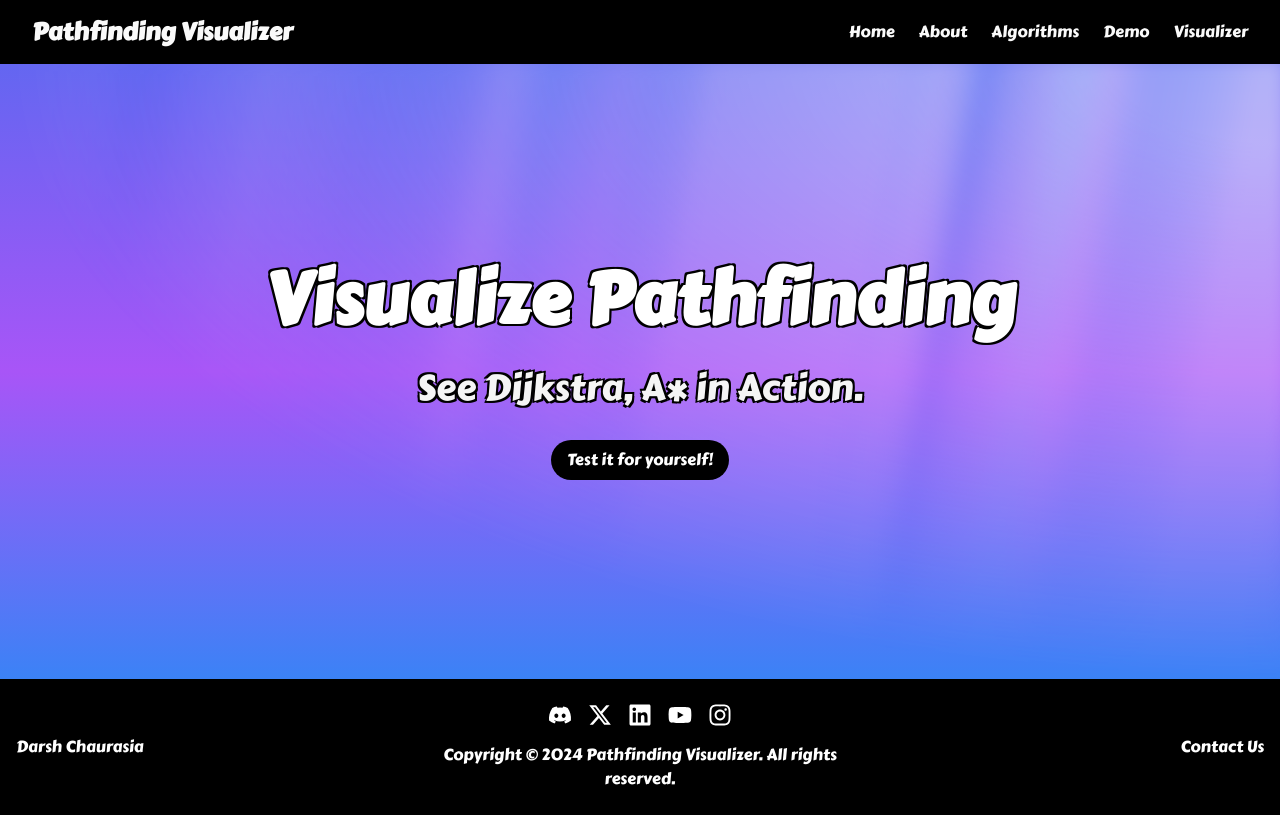
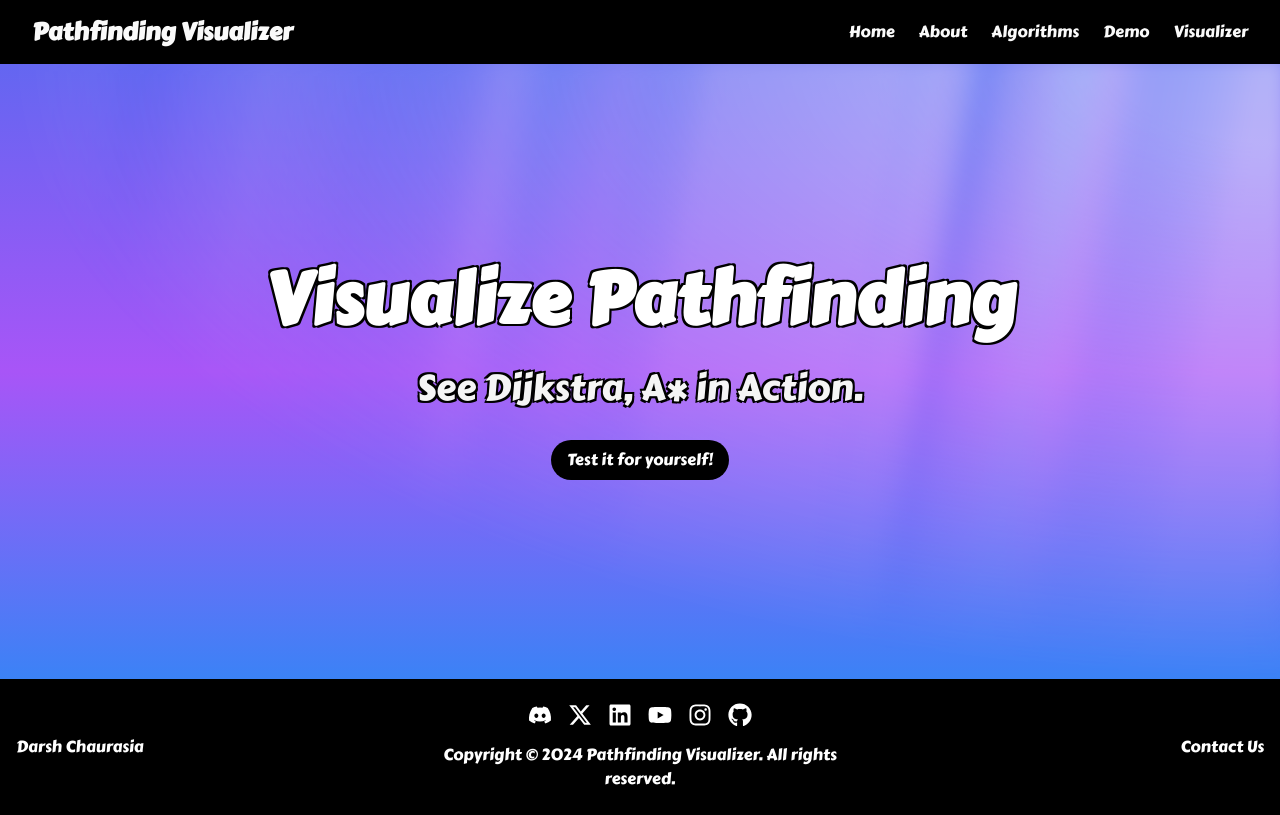
Before and after one commit to darshchaurasia/Pathfinding-Visualizer, a Next.js app: page / in a window 1280 px wide. Built offline with nearby package versions, Linux system fonts and the light colour scheme.

Commit message:
add sourcecode hyperlink

```diff
--- a/src/components/Footer.tsx
+++ b/src/components/Footer.tsx
@@ -1,5 +1,5 @@
 import React from 'react';
-import { FaDiscord, FaLinkedin, FaYoutube, FaInstagram } from 'react-icons/fa';
+import { FaDiscord, FaLinkedin, FaYoutube, FaInstagram, FaGithub } from 'react-icons/fa';
 import { FaXTwitter } from 'react-icons/fa6';
 
 const Footer = () => {
@@ -31,6 +31,9 @@ const Footer = () => {
             <a href="https://www.instagram.com/darshchaurasiaa/" target="_blank" rel="noopener noreferrer">
               <FaInstagram size={24} />
             </a>
+            <a href="https://github.com/darshchaurasia/Pathfinding-Visualizer" target="_blank" rel="noopener noreferrer">
+              <FaGithub size={24} />
+            </a>
           </div>
           <div className="mt-2">
             <p>Copyright &copy; 2024 Pathfinding Visualizer. All rights reserved.</p>
```
